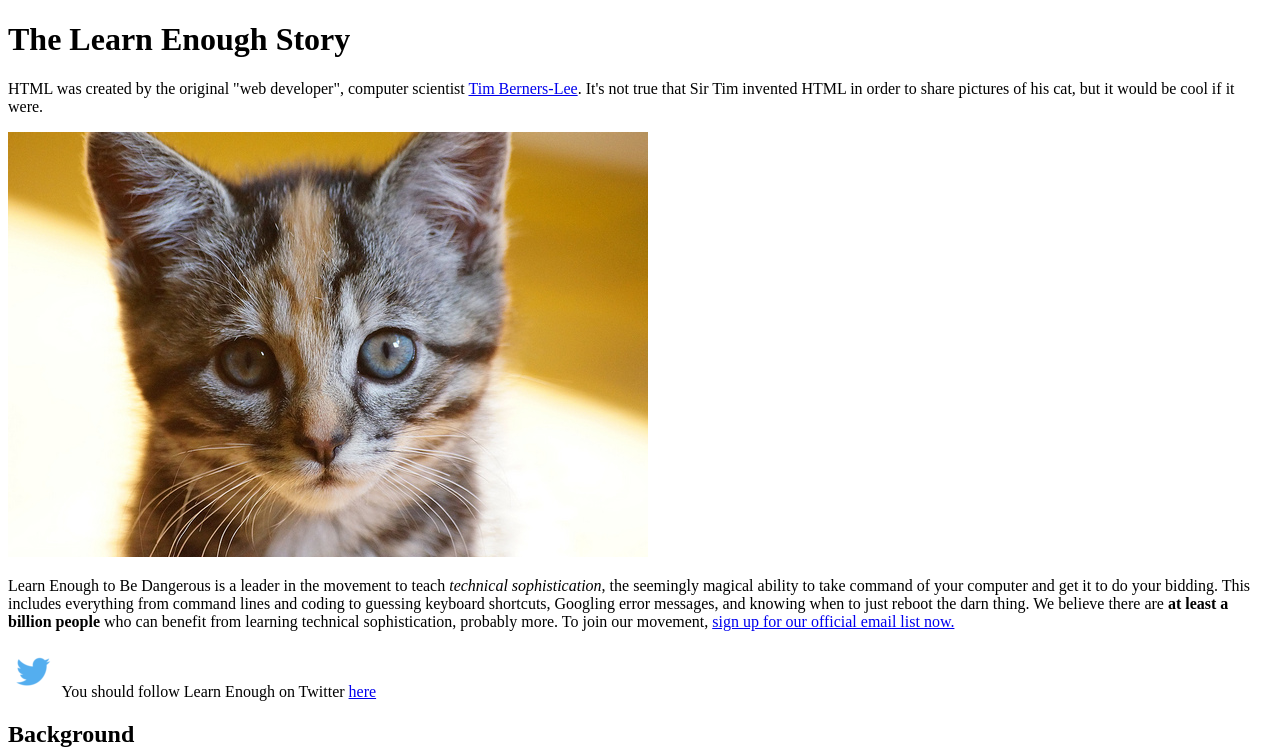
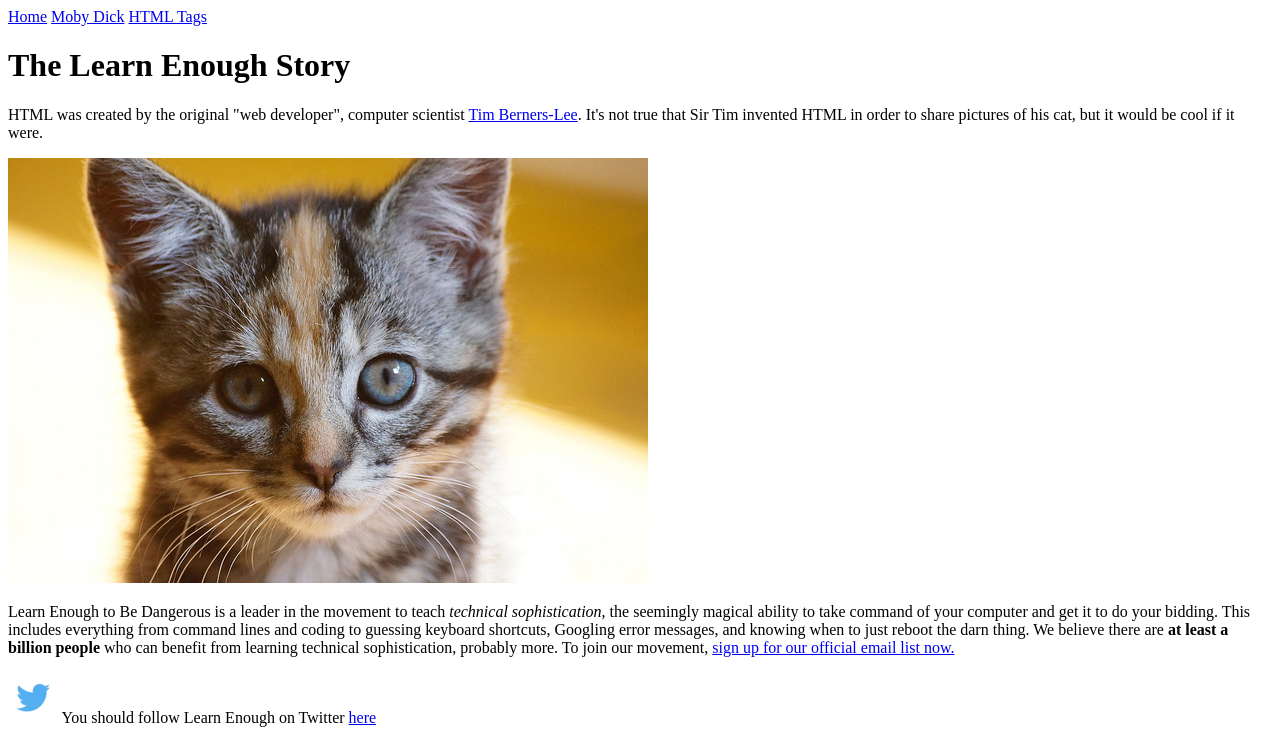
Before and after one commit to leliamesteban/sample_website, a plain HTML site: page index.html in a window 1280 px wide. Shown: the top 751 px of the page. Drawn offline with Linux system fonts and the light colour scheme.

Commit message:
Add a crude menu

```diff
--- a/index.html
+++ b/index.html
@@ -5,6 +5,13 @@
         <meta charset="UTF-8">
     </head>
         <body>
+
+            <div>
+                <a href="index.html">Home</a>
+                <a href="moby_dick.html">Moby Dick</a>
+                <a href="tags.html">HTML Tags</a>
+            </div>
+
             <h1>The Learn Enough Story</h1>
 
             <p>
```
Also changed, not shown: moby_dick.html (+6 -0 lines), tags.html (+6 -0 lines).
